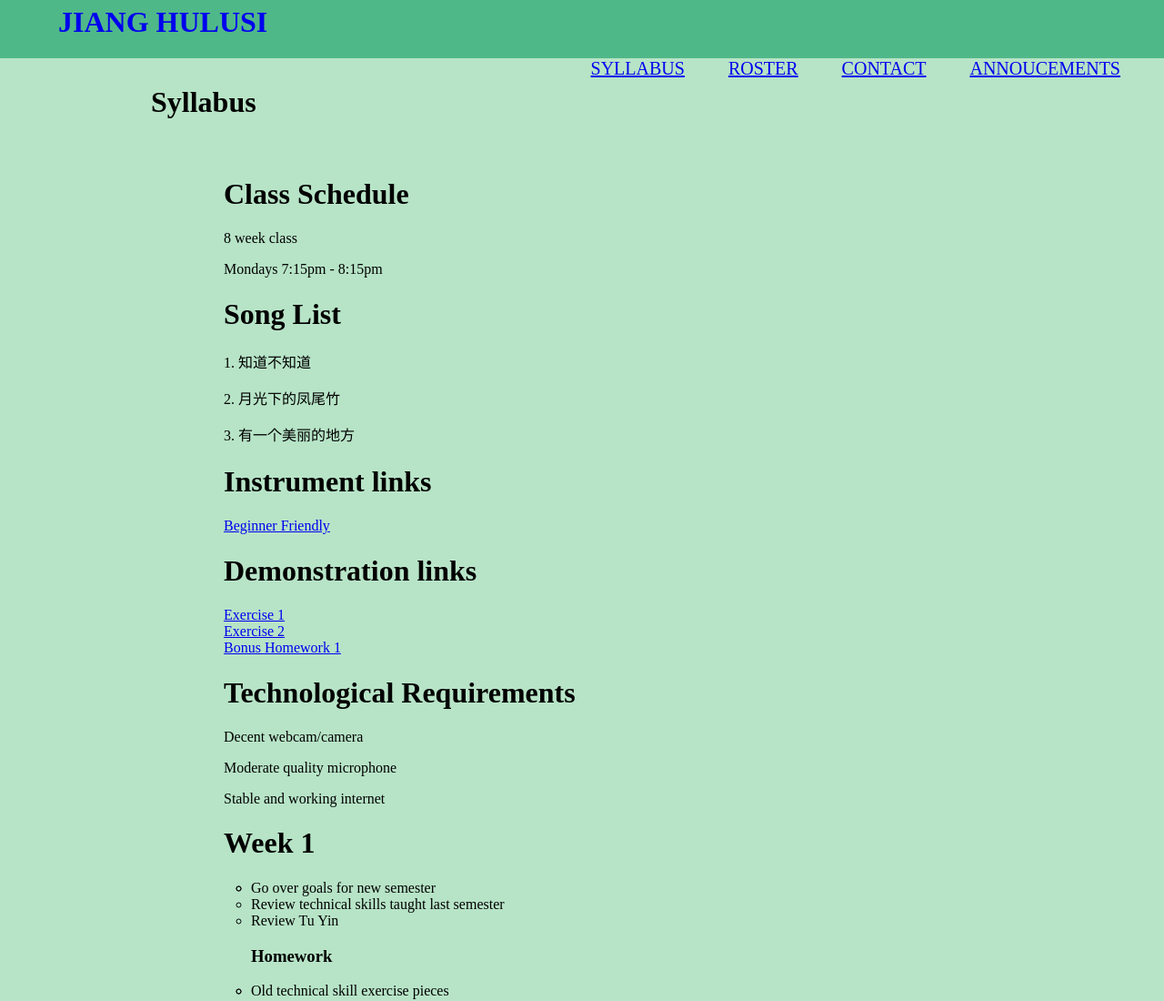
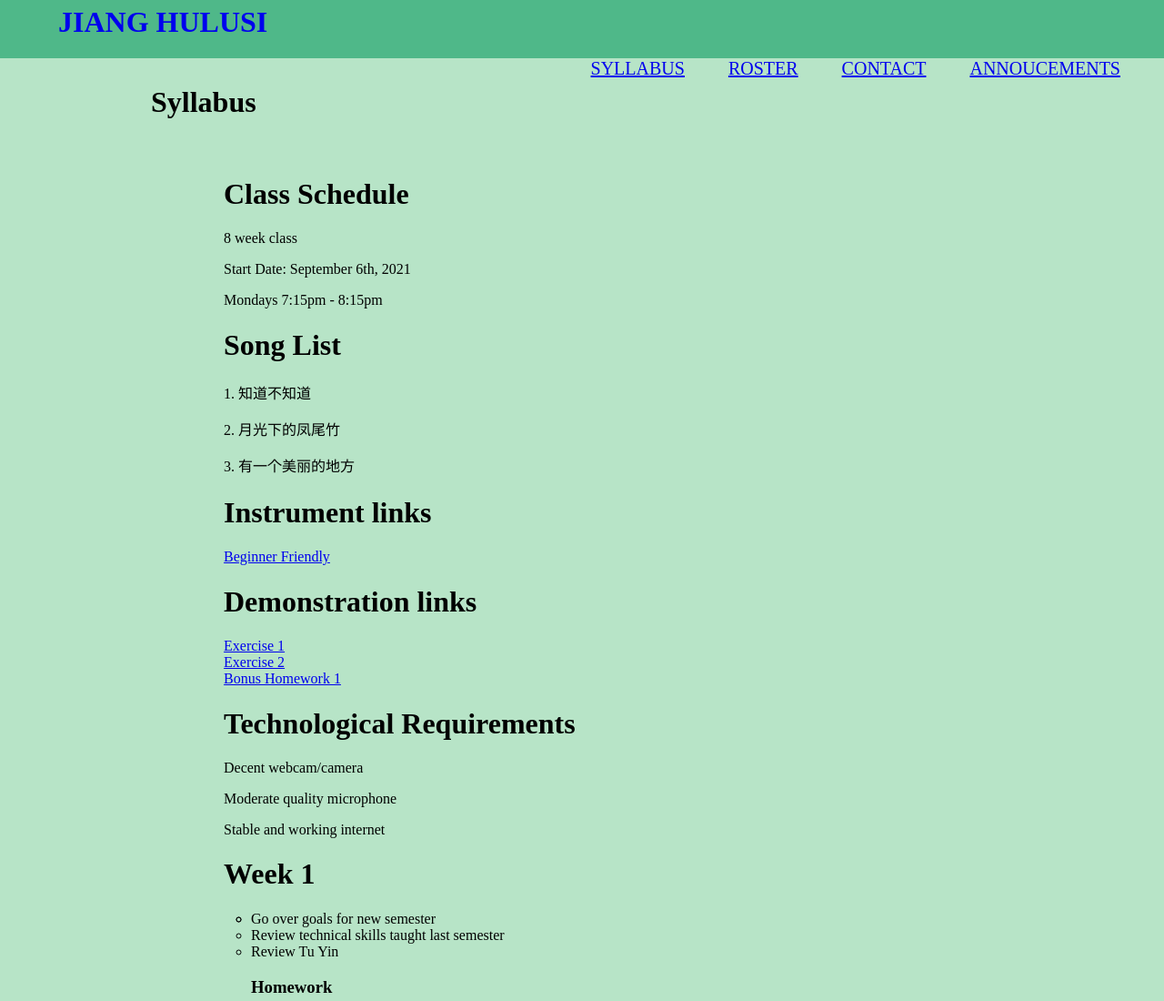
Before and after one commit to pzjiang/hulusi, a Gatsby site: page / in a window 1280 px wide. Shown: the top 1100 px of the page at 91% size. Built offline with nearby package versions, Linux system fonts and the light colour scheme; Gatsby itself is replaced by a stand-in of ours.

Commit message:
update start times

```diff
--- a/src/pages/index.js
+++ b/src/pages/index.js
@@ -152,6 +152,7 @@ const IndexPage = () => {
               <h1>Class Schedule</h1>
 
               <p>8 week class</p>
+              <p>Start Date: September 6th, 2021</p>
 
               <p>Mondays 7:15pm - 8:15pm</p>
 
```
